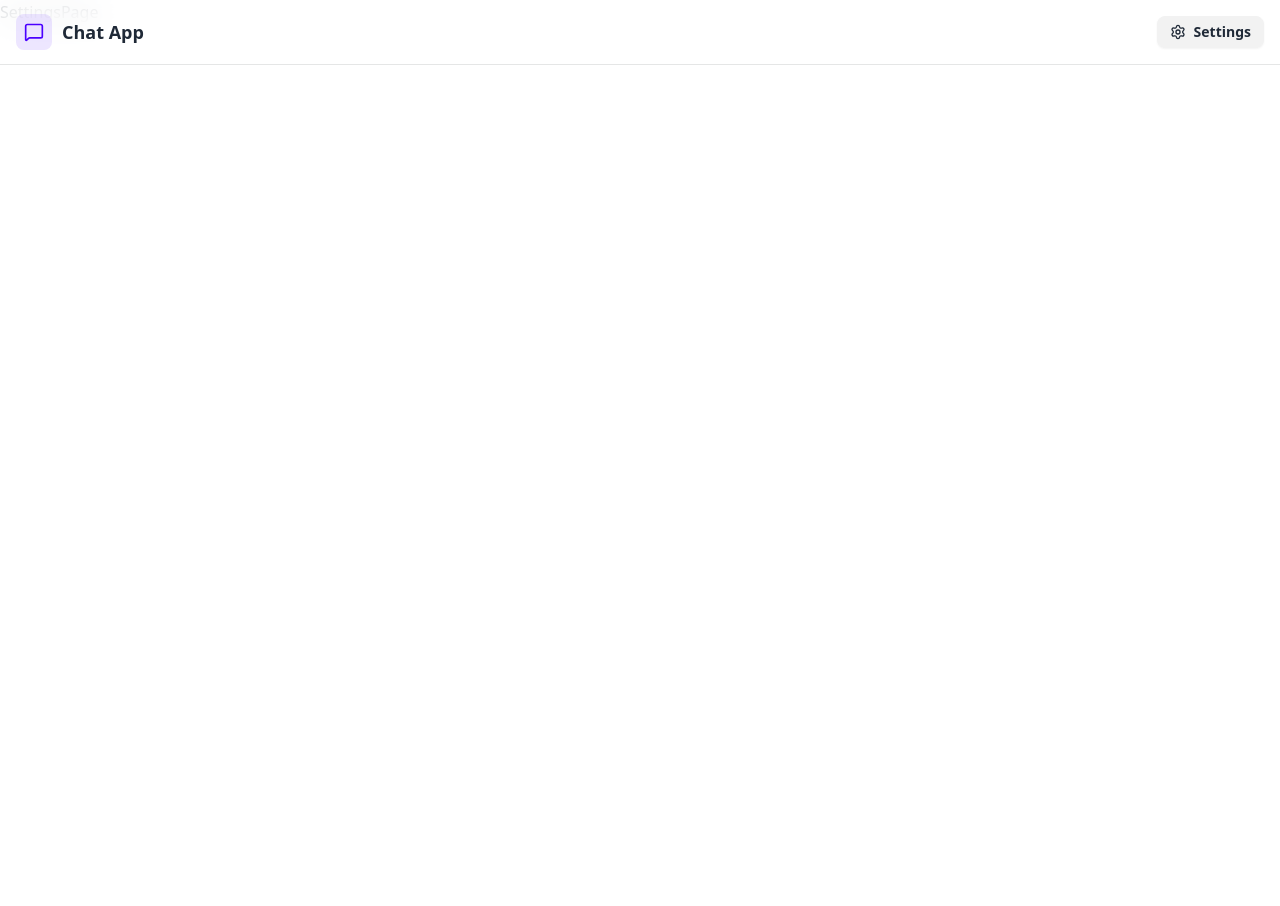
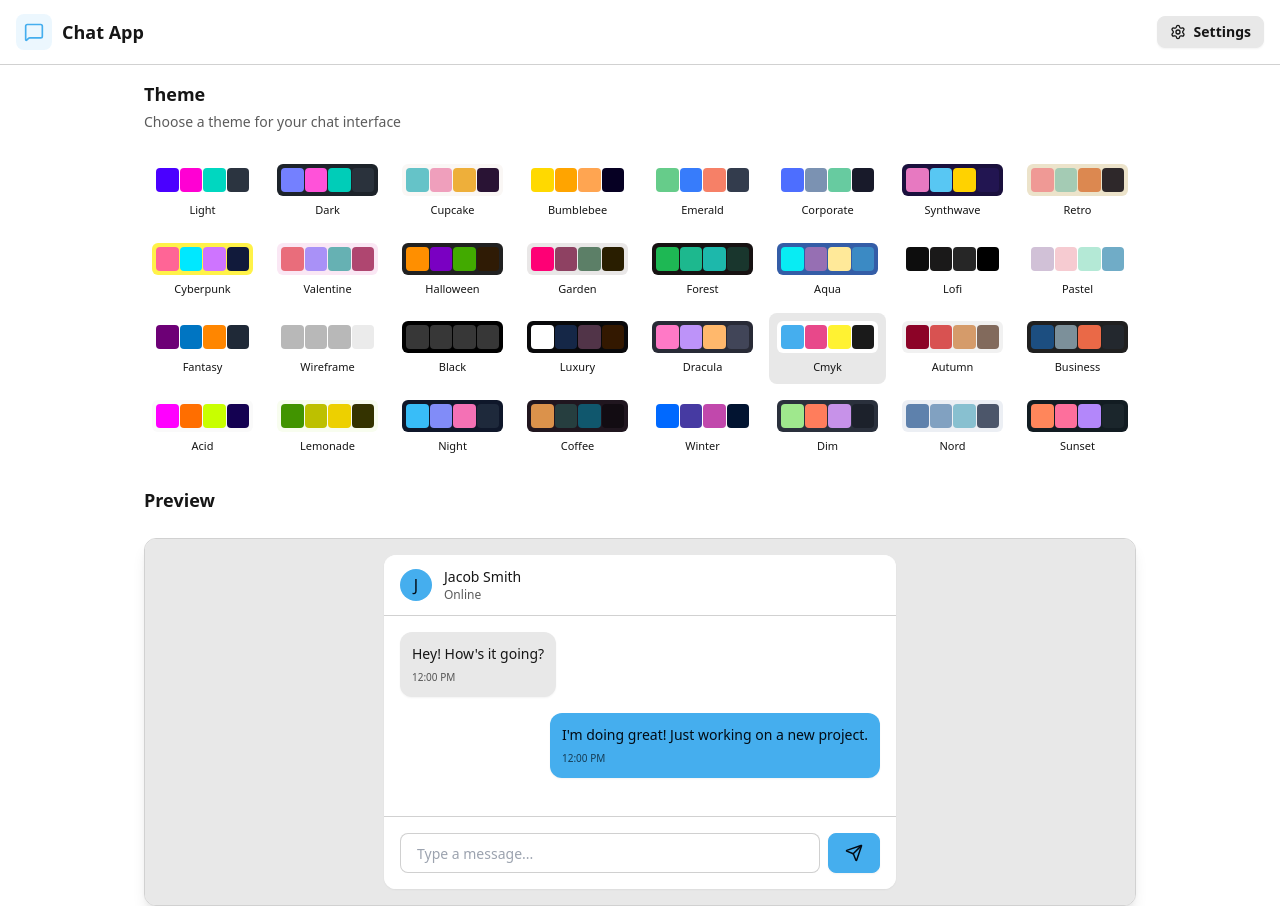
Before and after one commit to avitmr2345/ChatApp, a React (Vite) app in the folder frontend/: page /settings in a window 1280 px wide. Before the commit the page ends 800 px from the top, so only its background shows below. Built offline with nearby package versions, Linux system fonts and the light colour scheme; no server answers.

Commit message:
feat: implemented theme selection and apply theming across the app

```diff
--- a/frontend/src/App.jsx
+++ b/frontend/src/App.jsx
@@ -1,5 +1,6 @@
 import { Routes, Route, Navigate } from "react-router-dom";
 import { useAuthStore } from "./store/useAuthStore";
+import { useThemeStore } from "./store/useThemeStore";
 import { useEffect } from "react";
 import { Loader } from "lucide-react";
 import { Toaster } from "react-hot-toast";
@@ -13,10 +14,12 @@
 
 const App = () => {
   const { authUser, checkAuth, isCheckingAuth } = useAuthStore();
+  const { theme } = useThemeStore();
 
   useEffect(() => {
     checkAuth();
-  }, [checkAuth]);
+    document.documentElement.setAttribute("data-theme", theme);
+  }, [checkAuth, theme]);
 
   console.log({ authUser });
 
--- /dev/null
+++ b/frontend/src/constants/index.js
@@ -0,0 +1,34 @@
+export const THEMES = [
+  "light",
+  "dark",
+  "cupcake",
+  "bumblebee",
+  "emerald",
+  "corporate",
+  "synthwave",
+  "retro",
+  "cyberpunk",
+  "valentine",
+  "halloween",
+  "garden",
+  "forest",
+  "aqua",
+  "lofi",
+  "pastel",
+  "fantasy",
+  "wireframe",
+  "black",
+  "luxury",
+  "dracula",
+  "cmyk",
+  "autumn",
+  "business",
+  "acid",
+  "lemonade",
+  "night",
+  "coffee",
+  "winter",
+  "dim",
+  "nord",
+  "sunset",
+];
--- a/frontend/src/pages/SettingsPage.jsx
+++ b/frontend/src/pages/SettingsPage.jsx
@@ -1,7 +1,135 @@
-import React from "react";
+import { THEMES } from "../constants/index.js";
+import { useThemeStore } from "../store/useThemeStore";
+import { Send } from "lucide-react";
+
+const PREVIEW_MESSAGES = [
+  { id: 1, content: "Hey! How's it going?", isSent: false },
+  {
+    id: 2,
+    content: "I'm doing great! Just working on a new project.",
+    isSent: true,
+  },
+];
 
 const SettingsPage = () => {
-  return <div>SettingsPage</div>;
+  const { theme, setTheme } = useThemeStore();
+
+  return (
+    <div className="h-screen container mx-auto px-4 pt-20 max-w-5xl">
+      <div className="space-y-6">
+        <div className="flex flex-col gap-1">
+          <h2 className="text-lg font-semibold">Theme</h2>
+          <p className="text-sm text-base-content/70">
+            Choose a theme for your chat interface
+          </p>
+        </div>
+
+        <div className="grid grid-cols-4 sm:grid-cols-6 md:grid-cols-8 gap-2">
+          {THEMES.map((t) => (
+            <button
+              key={t}
+              className={`
+                group flex flex-col items-center gap-1.5 p-2 rounded-lg transition-colors
+                ${theme === t ? "bg-base-200" : "hover:bg-base-200/50"}
+              `}
+              onClick={() => setTheme(t)}
+            >
+              <div
+                className="relative h-8 w-full rounded-md overflow-hidden"
+                data-theme={t}
+              >
+                <div className="absolute inset-0 grid grid-cols-4 gap-px p-1">
+                  <div className="rounded bg-primary"></div>
+                  <div className="rounded bg-secondary"></div>
+                  <div className="rounded bg-accent"></div>
+                  <div className="rounded bg-neutral"></div>
+                </div>
+              </div>
+              <span className="text-[11px] font-medium truncate w-full text-center">
+                {t.charAt(0).toUpperCase() + t.slice(1)}
+              </span>
+            </button>
+          ))}
+        </div>
+
+        {/* Preview Section */}
+        <h3 className="text-lg font-semibold mb-3">Preview</h3>
+        <div className="rounded-xl border border-base-300 overflow-hidden bg-base-100 shadow-lg">
+          <div className="p-4 bg-base-200">
+            <div className="max-w-lg mx-auto">
+              {/* Mock Chat UI */}
+              <div className="bg-base-100 rounded-xl shadow-sm overflow-hidden">
+                {/* Chat Header */}
+                <div className="px-4 py-3 border-b border-base-300 bg-base-100">
+                  <div className="flex items-center gap-3">
+                    <div className="w-8 h-8 rounded-full bg-primary flex items-center justify-center text-primary-content font-medium">
+                      J
+                    </div>
+                    <div>
+                      <h3 className="font-medium text-sm">Jacob Smith</h3>
+                      <p className="text-xs text-base-content/70">Online</p>
+                    </div>
+                  </div>
+                </div>
+
+                {/* Chat Messages */}
+                <div className="p-4 space-y-4 min-h-[200px] max-h-[200px] overflow-y-auto bg-base-100">
+                  {PREVIEW_MESSAGES.map((message) => (
+                    <div
+                      key={message.id}
+                      className={`flex ${
+                        message.isSent ? "justify-end" : "justify-start"
+                      }`}
+                    >
+                      <div
+                        className={`
+                          max-w-[80%] rounded-xl p-3 shadow-sm
+                          ${
+                            message.isSent
+                              ? "bg-primary text-primary-content"
+                              : "bg-base-200"
+                          }
+                        `}
+                      >
+                        <p className="text-sm">{message.content}</p>
+                        <p
+                          className={`
+                            text-[10px] mt-1.5
+                            ${
+                              message.isSent
+                                ? "text-primary-content/70"
+                                : "text-base-content/70"
+                            }
+                          `}
+                        >
+                          12:00 PM
+                        </p>
+                      </div>
+                    </div>
+                  ))}
+                </div>
+
+                {/* Chat Input */}
+                <div className="p-4 border-t border-base-300 bg-base-100">
+                  <div className="flex gap-2">
+                    <input
+                      type="text"
+                      className="input input-bordered flex-1 text-sm h-10"
+                      placeholder="Type a message..."
+                      readOnly
+                    />
+                    <button className="btn btn-primary h-10 min-h-0">
+                      <Send size={18} />
+                    </button>
+                  </div>
+                </div>
+              </div>
+            </div>
+          </div>
+        </div>
+      </div>
+    </div>
+  );
 };
 
 export default SettingsPage;
--- /dev/null
+++ b/frontend/src/store/useThemeStore.js
@@ -0,0 +1,10 @@
+import { create } from "zustand";
+
+export const useThemeStore = create((set) => ({
+  theme: localStorage.getItem("chat-theme") || "cmyk",
+  setTheme: (theme) => {
+    localStorage.setItem("chat-theme", theme);
+    document.documentElement.setAttribute("data-theme", theme);
+    set({ theme });
+  },
+}));
--- a/frontend/tailwind.config.js
+++ b/frontend/tailwind.config.js
@@ -6,4 +6,40 @@
     extend: {},
   },
   plugins: [daisyui],
+  daisyui: {
+    themes: [
+      "light",
+      "dark",
+      "cupcake",
+      "bumblebee",
+      "emerald",
+      "corporate",
+      "synthwave",
+      "retro",
+      "cyberpunk",
+      "valentine",
+      "halloween",
+      "garden",
+      "forest",
+      "aqua",
+      "lofi",
+      "pastel",
+      "fantasy",
+      "wireframe",
+      "black",
+      "luxury",
+      "dracula",
+      "cmyk",
+      "autumn",
+      "business",
+      "acid",
+      "lemonade",
+      "night",
+      "coffee",
+      "winter",
+      "dim",
+      "nord",
+      "sunset",
+    ],
+  },
 };
```
